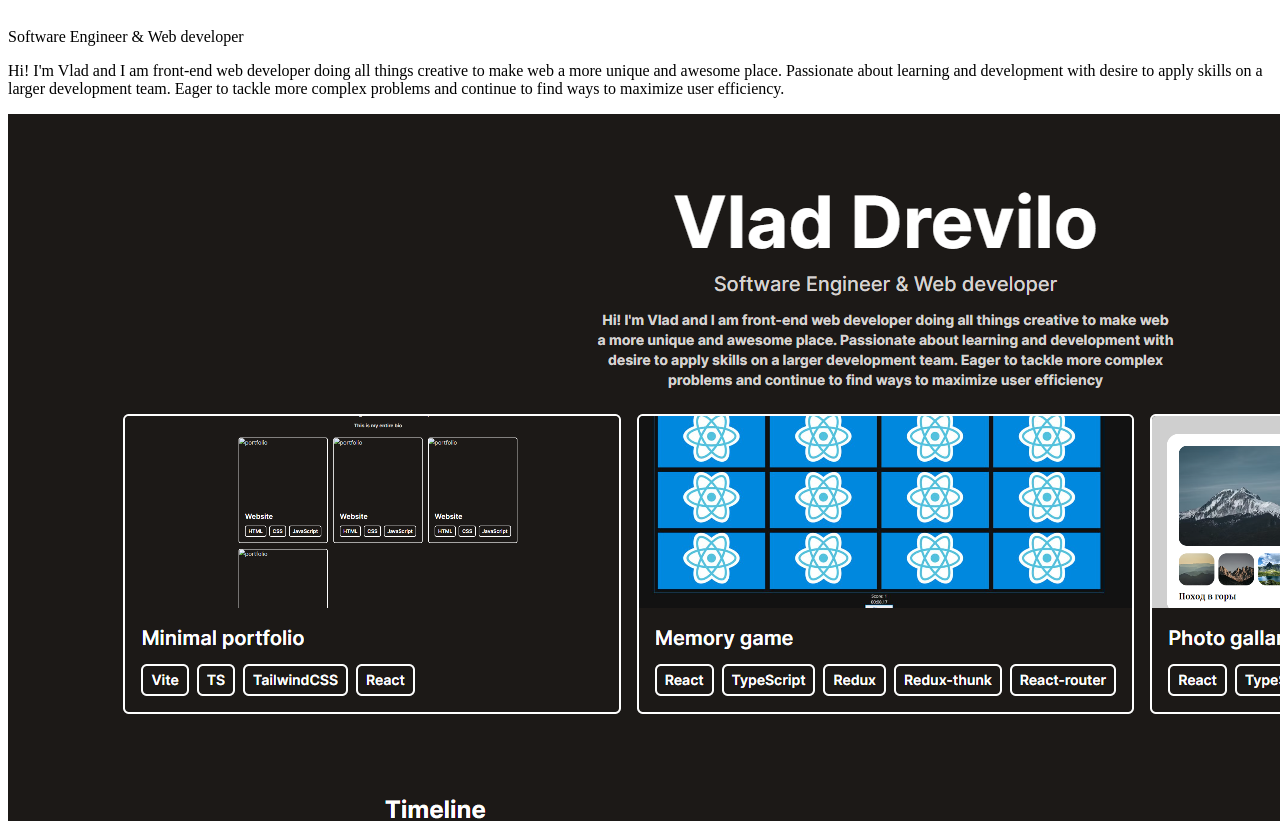
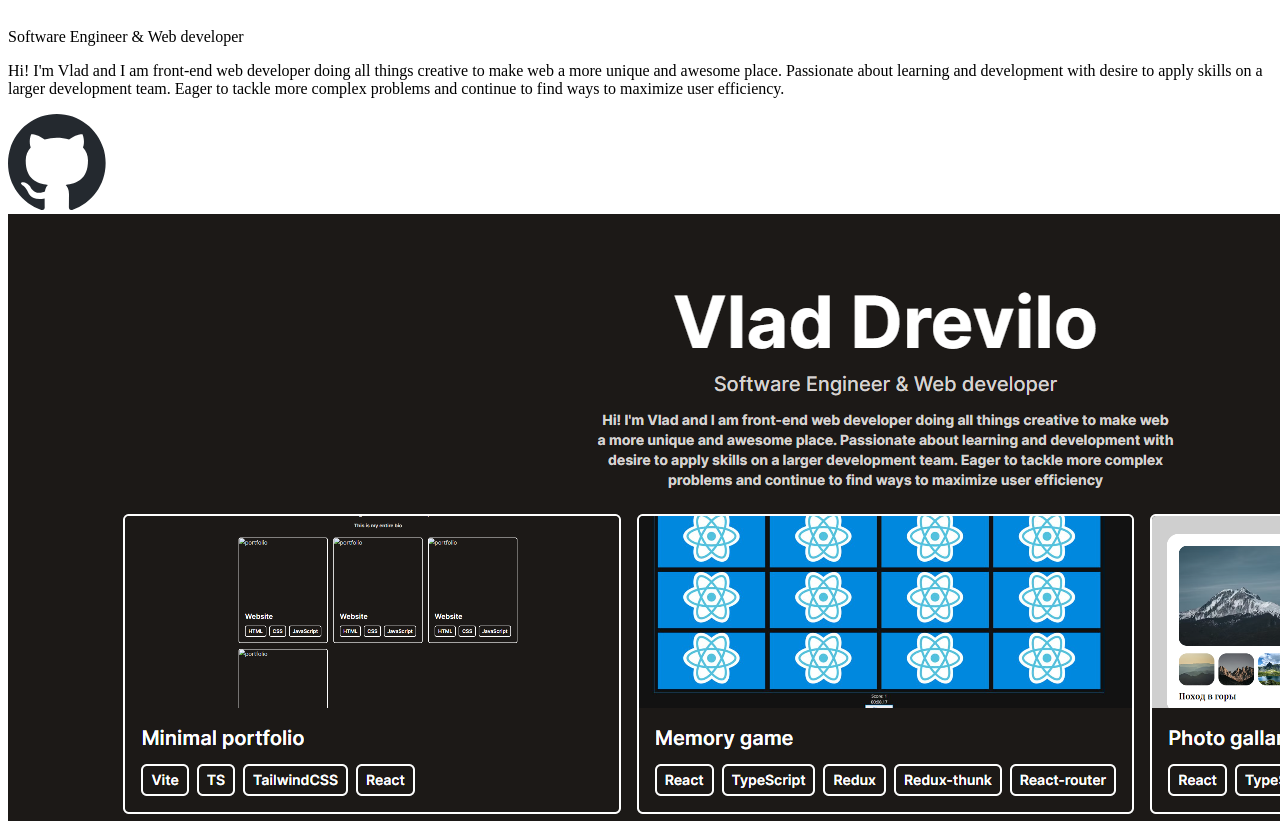
Before and after one commit to FolseV/FolseV.github.io, a React (Vite) app: page / in a window 1280 px wide. Shown: the part 869-1690 px from the top of the page. Built offline with nearby package versions, Linux system fonts and the light colour scheme; the HTML template or start-up script is replaced by a standard one.

Commit message:
add git button in portfolio item

```diff
--- a/src/App.tsx
+++ b/src/App.tsx
@@ -42,21 +42,21 @@ function App() {
       <button
         type="button"
         onClick={handleLangSwitch}
-        className="fixed p-2 z-10 right-20 top-4 text-sm bg-slate-300 dark:bg-orange-200 rounded-md"
+        className="fixed p-2 z-10 right-20 top-4 text-sm bg-slate-300 dark:bg-yellow-100 rounded-md"
       >
         {lang}
       </button>
       <button
         type="button"
         onClick={handleThemeSwitch}
-        className="fixed p-2 z-10 right-5 top-4 bg-slate-300 dark:bg-orange-200 text-lg rounded-md"
+        className="fixed p-2 z-10 right-5 top-4 bg-slate-300 dark:bg-yellow-100 text-lg rounded-md"
       >
         {theme === "dark" ? <img src={Sun} alt="sun" className="w-5" /> : <img src={Moon} alt="sun" className="w-5" />}
       </button>
       <a
         target="_black"
         rel="noopener noreferrer"
-        className="fixed p-2 z-10 left-5 top-4 bg-slate-300 dark:bg-orange-200 text-lg rounded-md"
+        className="fixed p-2 z-10 left-5 top-4 bg-slate-300 dark:bg-yellow-100 text-lg rounded-md"
         href="https://github.com/FolseV"
       >
         {theme === "dark" ? (
@@ -69,7 +69,7 @@ function App() {
       <div className="bg-white dark:bg-stone-900 text-stone-900 dark:text-stone-300 min-h-screen font-inter">
         <div className="max-w-5x1 w-11/12 mx-auto">
           <Intro lang={lang} />
-          <Portfolio />
+          <Portfolio theme={theme} />
           <Timeline lang={lang} />
           <Contact lang={lang} />
           <Footer />
--- a/src/components/Portfolio.tsx
+++ b/src/components/Portfolio.tsx
@@ -1,12 +1,16 @@
 import portfolio from "../data/portfolio";
 import PortfolioItem from "./PortfolioItem";
 
-const Portfolio = () => {
+type Props = {
+  theme: string;
+};
+
+const Portfolio = ({ theme }: Props) => {
   return (
     <div className="flex flex-col md:flex-row items-center justify-center">
       <div className="grid grid-cols-1 md:grid-cols-2 lg:grid-cols-3 gap-4">
         {portfolio.map((project) => (
-          <PortfolioItem imgUrl={project.imgUrl} title={project.title} stack={project.stack} link={project.link} />
+          <PortfolioItem imgUrl={project.imgUrl} title={project.title} stack={project.stack} link={project.link} theme={theme} />
         ))}
       </div>
     </div>
--- a/src/components/PortfolioItem.tsx
+++ b/src/components/PortfolioItem.tsx
@@ -1,19 +1,27 @@
+import github_white from "../svg/github-mark-white.svg";
+import github_mark from "../svg/github-mark.svg";
+
 type PortfolioProps = {
   title: string;
   imgUrl: string;
   stack: string[];
   link: string;
+  theme: string;
 };
 
-const PortfolioItem = ({ title, imgUrl, stack, link }: PortfolioProps) => {
+const PortfolioItem = ({ title, imgUrl, stack, link, theme }: PortfolioProps) => {
   return (
+    <>
+      <div className="border-2 border-stone-900 dark:border-white rounded-md overflow-hidden">
         <a
           href={link}
+          className=" display: inline-block m-2 p-1 z-10 left-2 top-2 dark:bg-stone-900 text-lg rounded-md object-contain h-9 w-9 cursor-pointer"
           target="_black"
           rel="noopener noreferrer"
-      className="border-2 border-stone-900 dark:border-white rounded-md overflow-hidden"
         >
-      <img src={imgUrl} alt="portfolio" className="w-full h-36 md:h-48 object-cover cursor-pointer" />
+          {theme === "dark" ? <img src={github_white} alt="github-logo" /> : <img src={github_mark} alt="github-logo-white" />}
+        </a>
+        <img src={imgUrl} alt="portfolio" className="w-full h-36 md:h-48 object-cover" />
         <div className="w-full p-4">
           <h3 className="text-lg md:text-xl mb-2 md:mb-3 font-semibold dark:text-white">{title}</h3>
           <p className="flex flex-wrap gap-2 flex-row items-center justify-start text-xs md:text-sm dark:text-white">
@@ -22,7 +30,8 @@ const PortfolioItem = ({ title, imgUrl, stack, link }: PortfolioProps) => {
             ))}
           </p>
         </div>
-    </a>
+      </div>
+    </>
   );
 };
 
--- a/src/components/Timeline.tsx
+++ b/src/components/Timeline.tsx
@@ -1,9 +1,11 @@
 import timeline from "../data/timeline";
 import TinelineItem from "./TinelineItem";
 import Title from "./Title";
+
 type Props = {
   lang: string;
 };
+
 const Timeline = ({ lang }: Props) => {
   return (
     <div className="flex flex-col md:flex-row justify-center  my-20 ">
```
Lines whose indentation alone changed are shown as unchanged.
